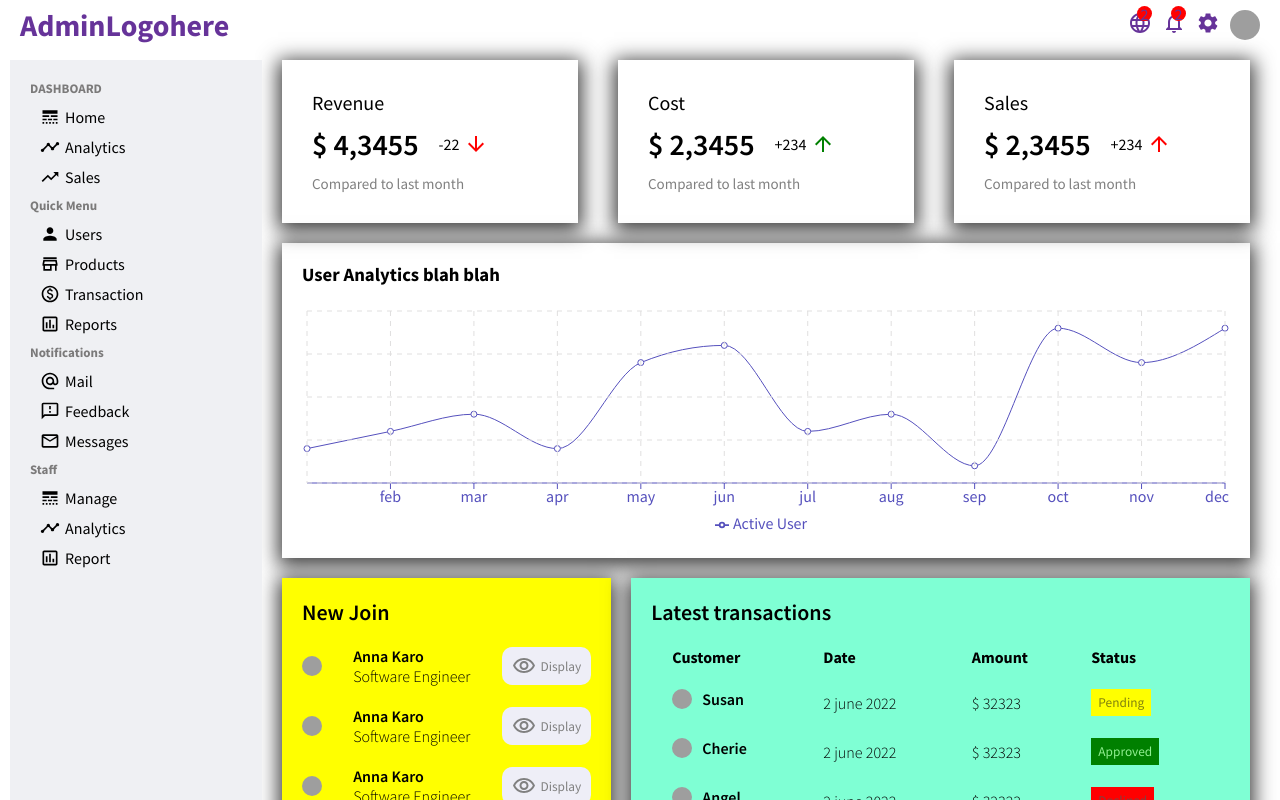
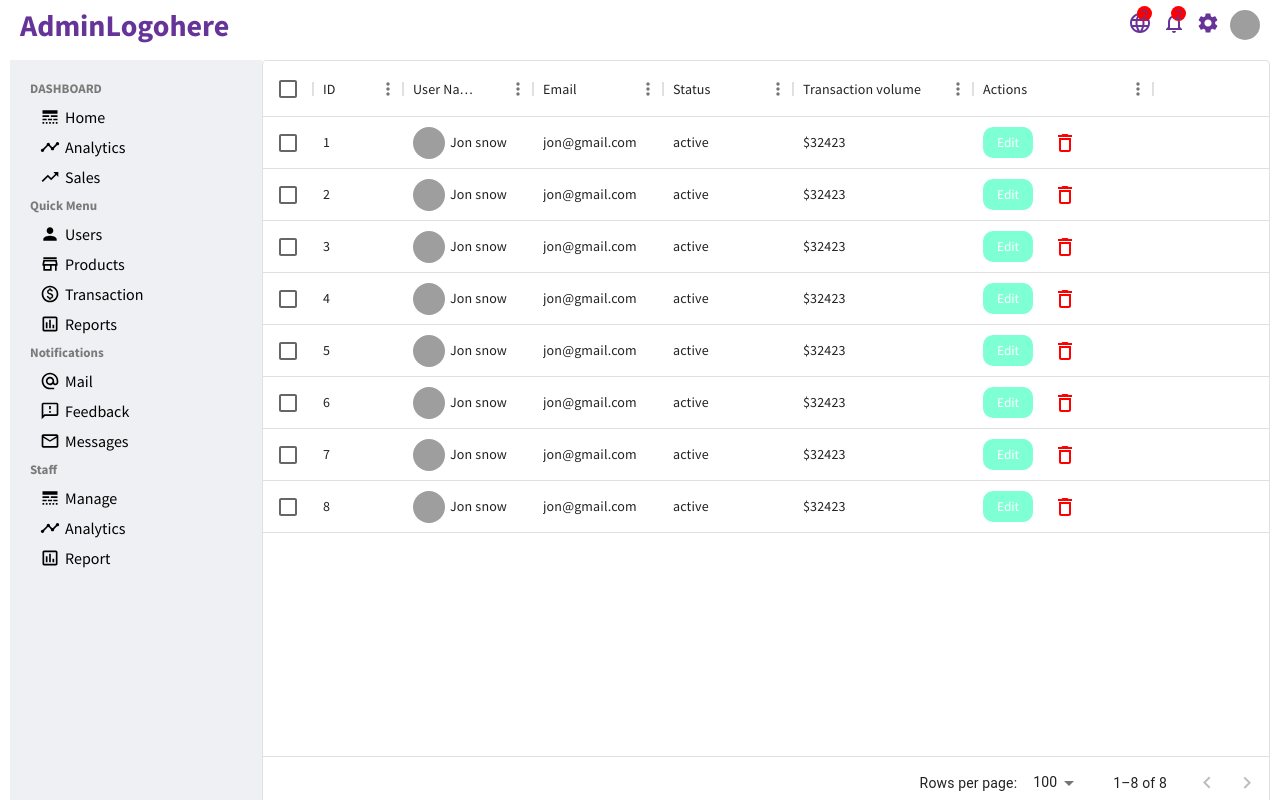
Before and after one commit to sonysandr/admindash, a React (Create React App) app: page /users in a window 1280 px wide. Shown: the top 800 px of the page. Built offline with nearby package versions, Linux system fonts and the light colour scheme; grey boxes are pictures that could not be loaded.

Commit message:
eighth commit added userlist page,added working  edit and delete button

```diff
--- a/package.json
+++ b/package.json
@@ -7,11 +7,13 @@
     "@emotion/styled": "^11.10.6",
     "@mui/icons-material": "^5.11.11",
     "@mui/material": "^5.11.14",
+    "@mui/x-data-grid": "^6.0.3",
     "@testing-library/jest-dom": "^5.16.5",
     "@testing-library/react": "^13.4.0",
     "@testing-library/user-event": "^13.5.0",
     "react": "^18.2.0",
     "react-dom": "^18.2.0",
+    "react-router-dom": "^6.9.0",
     "react-scripts": "5.0.1",
     "recharts": "^2.5.0",
     "web-vitals": "^2.1.4"
--- a/src/App.js
+++ b/src/App.js
@@ -1,18 +1,22 @@
 import "./App.css";
+import { BrowserRouter as Router, Routes, Route } from "react-router-dom";
 import Sidebar from "./components/sidebar/Sidebar";
 import Topbar from "./components/topbar/Topbar";
 import Home from "./pages/home/Home";
+import UserList from "./pages/userlist/UserList";
 
 function App() {
   return (
-    <div className="App">
+    <Router>
       <Topbar />
       <div className="container">
         <Sidebar />
-        <Home />
-
+        <Routes>
+          <Route exact path="/" element={<Home />} />
+          <Route path="/users" element={<UserList />} />
+        </Routes>
       </div>
-    </div>
+    </Router>
   );
 }
 
--- a/src/components/charts/chart.css
+++ b/src/components/charts/chart.css
@@ -3,6 +3,7 @@
     padding: 20px;
     -webkit-box-shadow: 0px 4px 19px 4px rgba(0,0,0,0.76);
     box-shadow: 0px 4px 19px 4px rgba(0,0,0,0.76);
+    border-radius: 10px;
 }
 
 .chartTitle{
--- a/src/components/featuredinfo/featuredinfo.css
+++ b/src/components/featuredinfo/featuredinfo.css
@@ -3,9 +3,11 @@
     /* background-color: brown; */
     display: flex;
     justify-content: space-between;
+
 }
 
 .featuredItem{
+    border-radius: 10px;
     flex: 1;
     margin: 0px 20px;
     padding: 30px;
--- a/src/components/widgetLG/widgetLg.css
+++ b/src/components/widgetLG/widgetLg.css
@@ -4,6 +4,7 @@
     -webkit-box-shadow: 0px 4px 19px 4px rgba(0,0,0,0.76);
 box-shadow: 0px 4px 19px 4px rgba(0,0,0,0.76);
 padding: 20px;
+border-radius: 10px;
 
 }
 
--- a/src/components/widgetSM/widgetSm.css
+++ b/src/components/widgetSM/widgetSm.css
@@ -5,6 +5,7 @@
 box-shadow: 0px 4px 19px 4px rgba(0,0,0,0.76);
 padding: 20px;
 margin-right: 20px;
+border-radius: 10px;
 }
 
 .widgetSMTitle{
--- a/src/pages/home/home.css
+++ b/src/pages/home/home.css
@@ -1,5 +1,6 @@
 .home{
     flex: 4;
+
 }
 
 .homeWidget{
--- /dev/null
+++ b/src/pages/userlist/UserList.js
@@ -0,0 +1,78 @@
+import React, { useState } from "react";
+import "./userList.css";
+import { DataGrid } from "@mui/x-data-grid";
+import {DeleteOutline} from "@mui/icons-material";
+import {userRows} from '../../userDummyData'
+import { Link } from "react-router-dom";
+
+export default function UserList() {
+
+    const [data,setData] = useState(userRows)
+
+    const handleDelete = (id)=>
+    {
+        setData(data.filter((item)=>item.id !== id))
+    }
+
+  const columns = [
+    { field: "id", headerName: "ID", width: 90 },
+    {
+      field: "user",
+      headerName: "User Name",
+      width: 130,
+      renderCell: (params) => {
+        return (
+          <div className="userListUser">
+            <img className="userListImg" src={params.row.avatar} alt="user" />
+            {params.row.username}
+          </div>
+        );
+      },
+    },
+    { field: "email", headerName: "Email", width: 130 },
+    {
+      field: "status",
+      headerName: "Status",
+
+      width: 130,
+    },
+    {
+      field: "transaction",
+      headerName: "Transaction volume",
+      description: "This column has a value getter and is not sortable.",
+      sortable: false,
+      width: 180,
+    },
+    {
+      field: "actions",
+      headerName: "Actions",
+      width: 180,
+      renderCell: (params) => {
+        return (
+          <>
+          <Link to={"/user/"+params.row.id}>
+
+            <button className="userListEdit">Edit</button>
+          </Link>
+            <DeleteOutline className="userListDelete" onClick={()=>handleDelete(params.row.id)} />
+          </>
+        );
+      },
+    },
+  ];
+
+
+
+  return (
+    <div className="userList">
+      <DataGrid
+        rows={data}
+        disableRowSelectionOnClick
+        columns={columns}
+        pageSize={8}
+        rowsPerPageOptions={[5]}
+        checkboxSelection
+      />
+    </div>
+  );
+}
--- /dev/null
+++ b/src/pages/userlist/userList.css
@@ -0,0 +1,30 @@
+.userList{
+    flex: 4;
+
+}
+
+.userListUser{
+display: flex;
+align-items: center;
+}
+.userListImg{
+    width: 32px;
+    height: 32px;
+    border-radius: 50%;
+    object-fit: cover;
+    margin-right: 5px;
+}
+
+.userListEdit{
+border: none;
+border-radius: 10px;
+background-color: aquamarine;
+padding: 7px 14px;
+cursor: pointer;
+color: white;
+margin-right: 20px;
+}
+.userListDelete{
+color: red;
+cursor: pointer;
+}
--- a/src/userDummyData.js
+++ b/src/userDummyData.js
@@ -48,3 +48,78 @@ export const userData = [
       "Active User": 9000,
     },
   ];
+
+  export const userRows = [
+    {
+      id: 1,
+      username: "Jon snow",
+      avatar:
+        "https://images.pexels.com/photos/34534/people-peoples-homeless-male.jpg?auto=compress&cs=tinysrgb&w=1260&h=750&dpr=2",
+      email: "jon@gmail.com",
+      status: "active",
+      transaction: "$32423",
+    },
+    {
+      id: 2,
+      username: "Jon snow",
+      avatar:
+        "https://images.pexels.com/photos/34534/people-peoples-homeless-male.jpg?auto=compress&cs=tinysrgb&w=1260&h=750&dpr=2",
+      email: "jon@gmail.com",
+      status: "active",
+      transaction: "$32423",
+    },
+    {
+      id: 3,
+      username: "Jon snow",
+      avatar:
+        "https://images.pexels.com/photos/34534/people-peoples-homeless-male.jpg?auto=compress&cs=tinysrgb&w=1260&h=750&dpr=2",
+      email: "jon@gmail.com",
+      status: "active",
+      transaction: "$32423",
+    },
+    {
+      id: 4,
+      username: "Jon snow",
+      avatar:
+        "https://images.pexels.com/photos/34534/people-peoples-homeless-male.jpg?auto=compress&cs=tinysrgb&w=1260&h=750&dpr=2",
+      email: "jon@gmail.com",
+      status: "active",
+      transaction: "$32423",
+    },
+    {
+      id: 5,
+      username: "Jon snow",
+      avatar:
+        "https://images.pexels.com/photos/34534/people-peoples-homeless-male.jpg?auto=compress&cs=tinysrgb&w=1260&h=750&dpr=2",
+      email: "jon@gmail.com",
+      status: "active",
+      transaction: "$32423",
+    },
+    {
+      id: 6,
+      username: "Jon snow",
+      avatar:
+        "https://images.pexels.com/photos/34534/people-peoples-homeless-male.jpg?auto=compress&cs=tinysrgb&w=1260&h=750&dpr=2",
+      email: "jon@gmail.com",
+      status: "active",
+      transaction: "$32423",
+    },
+    {
+      id: 7,
+      username: "Jon snow",
+      avatar:
+        "https://images.pexels.com/photos/34534/people-peoples-homeless-male.jpg?auto=compress&cs=tinysrgb&w=1260&h=750&dpr=2",
+      email: "jon@gmail.com",
+      status: "active",
+      transaction: "$32423",
+    },
+    {
+      id: 8,
+      username: "Jon snow",
+      avatar:
+        "https://images.pexels.com/photos/34534/people-peoples-homeless-male.jpg?auto=compress&cs=tinysrgb&w=1260&h=750&dpr=2",
+      email: "jon@gmail.com",
+      status: "active",
+      transaction: "$32423",
+    },
+  ];
```
Also changed, not shown: 1 other file (tests, documents, lock files or other folders).
